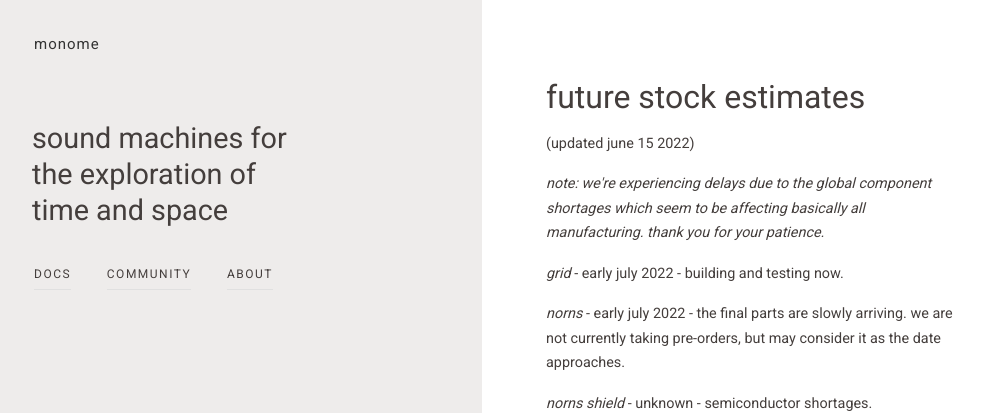
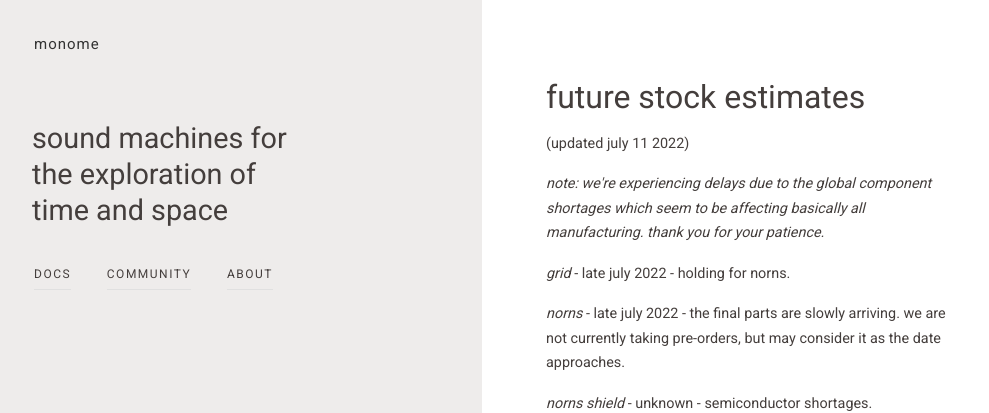
Before and after one commit to monome/monome.github.io, a Jekyll site: the page built from future.html, in a window 1280 px wide and 1019 px high. Shown: the top 413 px of the window, without its empty margins (30-1019 px from the left). Built offline with Jekyll 4.4.1, drawn with Linux system fonts in a browser that asks for light colours.

Commit message:
Update future.html

```diff
--- a/future.html
+++ b/future.html
@@ -4,10 +4,10 @@
 ---
 <div class="col-container">
   <h1>future stock estimates</h1>
-  <p>(updated june 15 2022)</p>
+  <p>(updated july 11 2022)</p>
   <p><i>note: we're experiencing delays due to the global component shortages which seem to be affecting basically all manufacturing. thank you for your patience.</i></p>
-  <p><i>grid</i> - early july 2022 - building and testing now.</p>
-  <p><i>norns</i> - early july 2022 - the final parts are slowly arriving. we are not currently taking pre-orders, but may consider it as the date approaches.</p>
+  <p><i>grid</i> - late july 2022 - holding for norns.</p>
+  <p><i>norns</i> - late july 2022 - the final parts are slowly arriving. we are not currently taking pre-orders, but may consider it as the date approaches.</p>
   <p><i>norns shield</i> - unknown - semiconductor shortages.</p>
   <p><i>ansible</i> - unknown - semiconductor shortages.</p>
   <p><i>teletype</i> - unknown - semiconductor shortages.</p>
```
